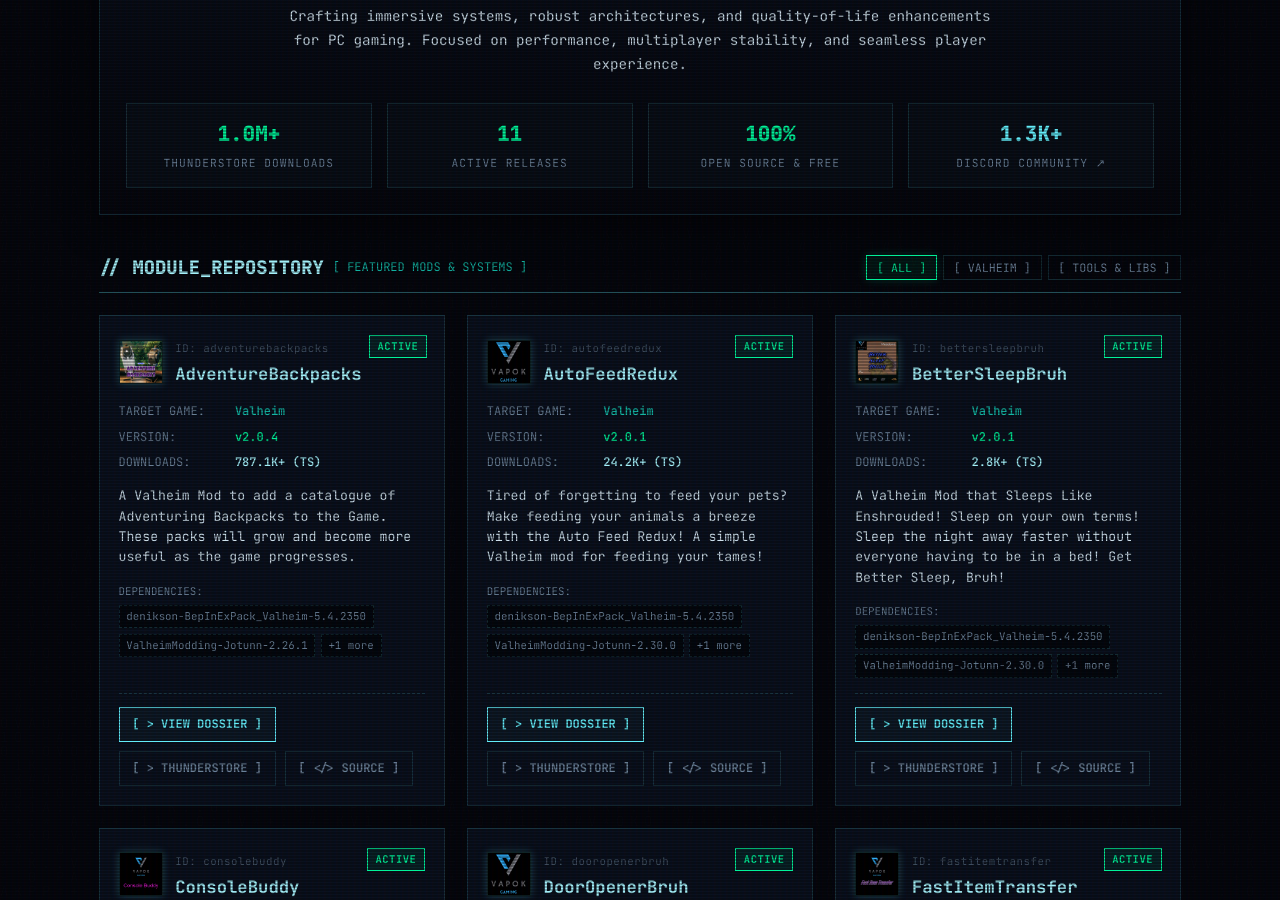
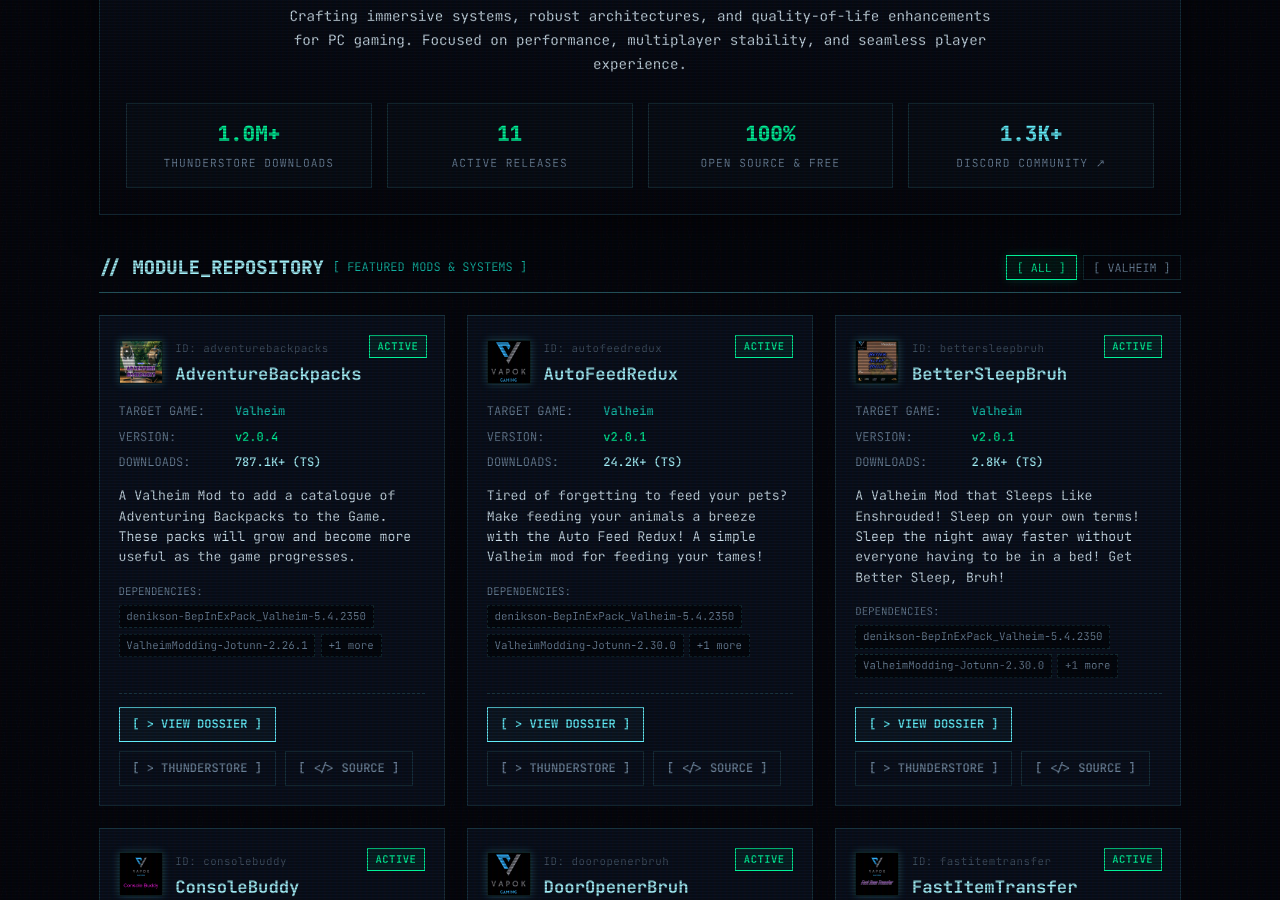
Before and after one commit to Vapok/vapok.github.io, a Jekyll site: the page built from index.md, in a window 1280 px wide and 900 px high, scrolled down 378 px. Built offline with Jekyll 4.4.1, drawn with Linux system fonts in a browser that asks for light colours.

Commit message:
chore: remove Tools and Libs filter button and document multi-game expansion in rules

```diff
--- a/index.md
+++ b/index.md
@@ -16,7 +16,6 @@
     <div class="filter-bar">
       <button class="filter-btn active" data-filter="all">[ ALL ]</button>
       <button class="filter-btn" data-filter="valheim">[ VALHEIM ]</button>
-      <button class="filter-btn" data-filter="tools">[ TOOLS & LIBS ]</button>
     </div>
   </div>
 
```
Also changed, not shown: .agents/rules/theme-and-design-standards.md.
